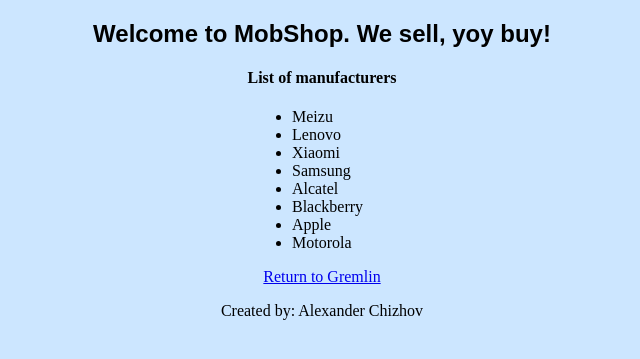
After one commit to adchizhov/MobShop_project, a Django app: page /eshop/manufacturers/ in a window 1280 px wide. The commit adds this page. Shown: the top 359 px of the page, without its empty margins (318-958 px from the left). Run offline with Django 3.2, Linux system fonts and the light colour scheme; data comes from the database, SQL or seed files in the repository.

Commit message:
Added tests,simple views (manufacturers),templates

```diff
--- a/eshop_project/eshop/admin.py
+++ b/eshop_project/eshop/admin.py
@@ -10,7 +10,8 @@ class CustomManufacturer(admin.ModelAdmin):
 
 
 class CustomPhoneProduct(admin.ModelAdmin):
-    list_display = ('manufacturer',
+    list_display = ('id',
+                    'manufacturer',
                     'phone_model',
                     'price',
                     'stock',
--- a/eshop_project/eshop/static/eshop/style.css
+++ b/eshop_project/eshop/static/eshop/style.css
@@ -6,6 +6,14 @@ body {
     font-family: Arial, Helvetica, sans-serif;
 }
 
-span.centerImage {
-     text-align: center;
+img {
+    display: block;
+    margin: auto;
+    width: 20%;
 }
+
+.center{
+    width:140px;
+    margin:0 auto;
+    text-align:left;
+}
--- a/eshop_project/eshop/templates/eshop/_base.html
+++ b/eshop_project/eshop/templates/eshop/_base.html
@@ -14,7 +14,7 @@
 {% endblock %}
 
 <footer>
-<p align="center">Posted by: Alexander Chizhov</p>
+<p align="center">Created by: Alexander Chizhov</p>
 </footer>
 </body>
 </html>
--- a/eshop_project/eshop/templates/eshop/index.html
+++ b/eshop_project/eshop/templates/eshop/index.html
@@ -3,7 +3,8 @@
 
 {% block content %}
   <div>
-    <p class="welcome" align="center">No views (( </p>
+    <p class="welcome" align="center">Added some views (Manufacturers!)</p>
   </div>
 <img src="{% static 'eshop/images/Gremlin.jpg' %}" alt="Gremlin View">
+    <p align="center"><a href="/eshop/manufacturers">Show presented manufacturers</a></p>
 {% endblock %}
--- /dev/null
+++ b/eshop_project/eshop/templates/eshop/manufacturers.html
@@ -0,0 +1,16 @@
+{% extends 'eshop/_base.html' %}
+{% block content %}
+    <h4 align="center">List of manufacturers</h4>
+    <div class="center">
+    {% if manufacturers %}
+        <ul>
+            {% for manu in manufacturers %}
+                <li>{{ manu.manufacturer_name }}</li>
+                {% endfor %}
+            </ul>
+        {% else %}
+            <strong>There are no manufacturers to present!</strong>
+    {% endif %}
+        <p align="center"><a href="/eshop/">Return to Gremlin</a></p>
+    </div>
+{% endblock %}
--- a/eshop_project/eshop/urls.py
+++ b/eshop_project/eshop/urls.py
@@ -5,4 +5,5 @@ from .views import *
 app_name = 'eshop'
 urlpatterns = [
     url(r'^$', index_page, name='index'),
+    url(r'^manufacturers/$', show_manufacturers, name='manufacturers'),
 ]
--- a/eshop_project/eshop/views.py
+++ b/eshop_project/eshop/views.py
@@ -2,10 +2,11 @@
 from __future__ import unicode_literals
 from django.shortcuts import render, get_object_or_404
 from django.http import HttpResponse, HttpResponseRedirect, Http404
-# from .models import
 from django.utils import timezone
 import logging
+#from django.views import generic
 from .forms import *
+from .models import *
 
 
 logger = logging.getLogger(__name__)
@@ -15,12 +16,15 @@ logger.warning("It is a warning")
 logger.error("All is broken")
 
 
-
-
-
 def index_page(request):
     if request.method == "GET":
-        c = {'ManufacturerForm': ManufacturerForm} # что-то бредни надо подумать
+        c = {'ManufacturerForm': ManufacturerForm} # TODO что-то бредни надо подумать
         return render(request, 'eshop/index.html', c)
+
+def show_manufacturers(request):
+    if request.method == "GET":
+        manufacturers = Manufacturer.objects.all()
+        c = {'manufacturers': manufacturers}
+        return render(request, 'eshop/manufacturers.html', c)
     else:
-        logger.exception("I know it could happen")
+        logger.exception("NO POST METHOD!")
```
Also changed, not shown: 1 other file.
